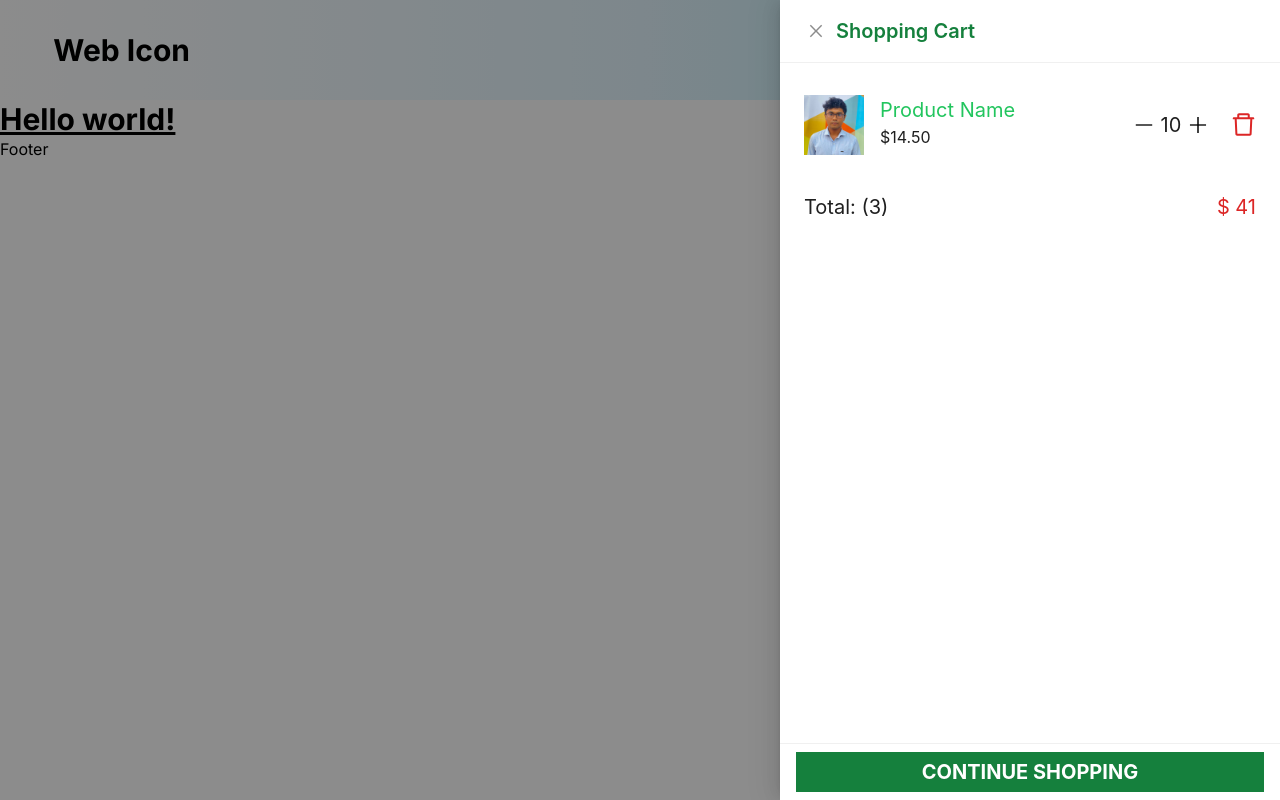
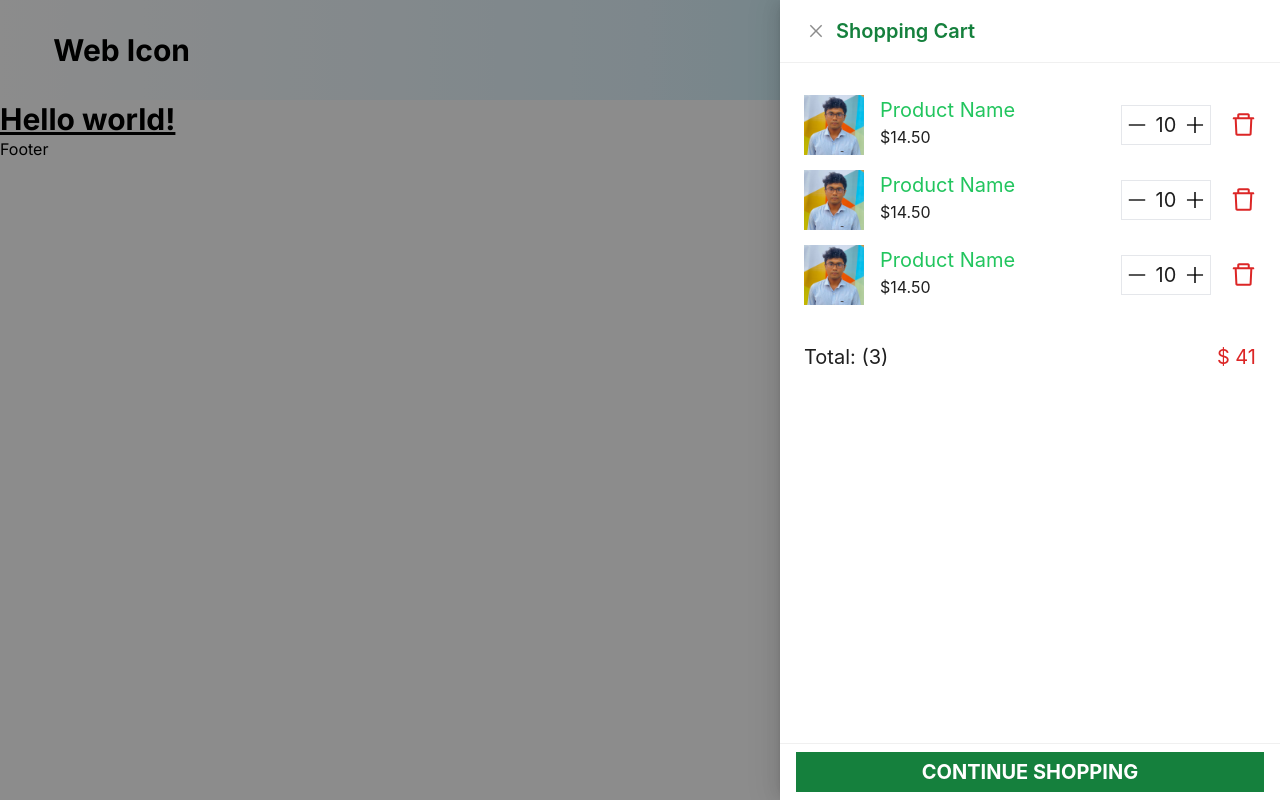
Before and after one commit to akashsdk/fiverr-six, a Next.js app: page / in a window 1280 px wide. Both pictures are taken after a click on the element 1214 px from the left and 50 px from the top of the page. Built offline with nearby package versions, Linux system fonts and the light colour scheme.

Commit message:
Update Header.tsx

```diff
--- a/src/app/components/Header.tsx
+++ b/src/app/components/Header.tsx
@@ -114,6 +114,7 @@ export default function Header() {
           }
         >
           <div className="w-full">
+
             <div className="w-full h-[75px] flex justify-between items-center">
               <div className="flex">
                 <Image alt="Product" className="h-[60px] w-[60px]" src={Img1} />
@@ -125,12 +126,52 @@ export default function Header() {
               </div>
 
               <div className="flex ">
-                <div className="h-[35px] w-[80px] flex justify-around items-center">
+                <div className="h-[40px] w-[90px] flex justify-around items-center border border-black-500">
                   <MinusOutlined className="text-[20px]" />
                   <p className="text-[20px]">10</p>
                   <PlusOutlined className="text-[20px]" />
                 </div>
-                <DeleteOutlined className="text-[25px] ml-5 text-red-600" />
+                <DeleteOutlined className="text-[25px] ml-5 text-red-600 cursor-pointer" />
+              </div>
+            </div>
+
+            <div className="w-full h-[75px] flex justify-between items-center">
+              <div className="flex">
+                <Image alt="Product" className="h-[60px] w-[60px]" src={Img1} />
+
+                <div className="h-[60px] ml-4 flex-col justify-center items-center">
+                  <p className="text-[20px] text-green-500">Product Name</p>
+                  <p className="text-[16px] ">$14.50</p>
+                </div>
+              </div>
+
+              <div className="flex ">
+                <div className="h-[40px] w-[90px] flex justify-around items-center border border-black-500">
+                  <MinusOutlined className="text-[20px]" />
+                  <p className="text-[20px]">10</p>
+                  <PlusOutlined className="text-[20px]" />
+                </div>
+                <DeleteOutlined className="text-[25px] ml-5 text-red-600 cursor-pointer" />
+              </div>
+            </div>
+
+            <div className="w-full h-[75px] flex justify-between items-center">
+              <div className="flex">
+                <Image alt="Product" className="h-[60px] w-[60px]" src={Img1} />
+
+                <div className="h-[60px] ml-4 flex-col justify-center items-center">
+                  <p className="text-[20px] text-green-500">Product Name</p>
+                  <p className="text-[16px] ">$14.50</p>
+                </div>
+              </div>
+
+              <div className="flex ">
+                <div className="h-[40px] w-[90px] flex justify-around items-center border border-black-500">
+                  <MinusOutlined className="text-[20px]" />
+                  <p className="text-[20px]">10</p>
+                  <PlusOutlined className="text-[20px]" />
+                </div>
+                <DeleteOutlined className="text-[25px] ml-5 text-red-600 cursor-pointer" />
               </div>
             </div>
 
@@ -138,6 +179,7 @@ export default function Header() {
               <p className="text-[20px]">Total: (3)</p>
               <p className="text-[20px] text-red-600">$ 41</p>
             </div>
+
           </div>
         </Drawer>
       </div>
```
